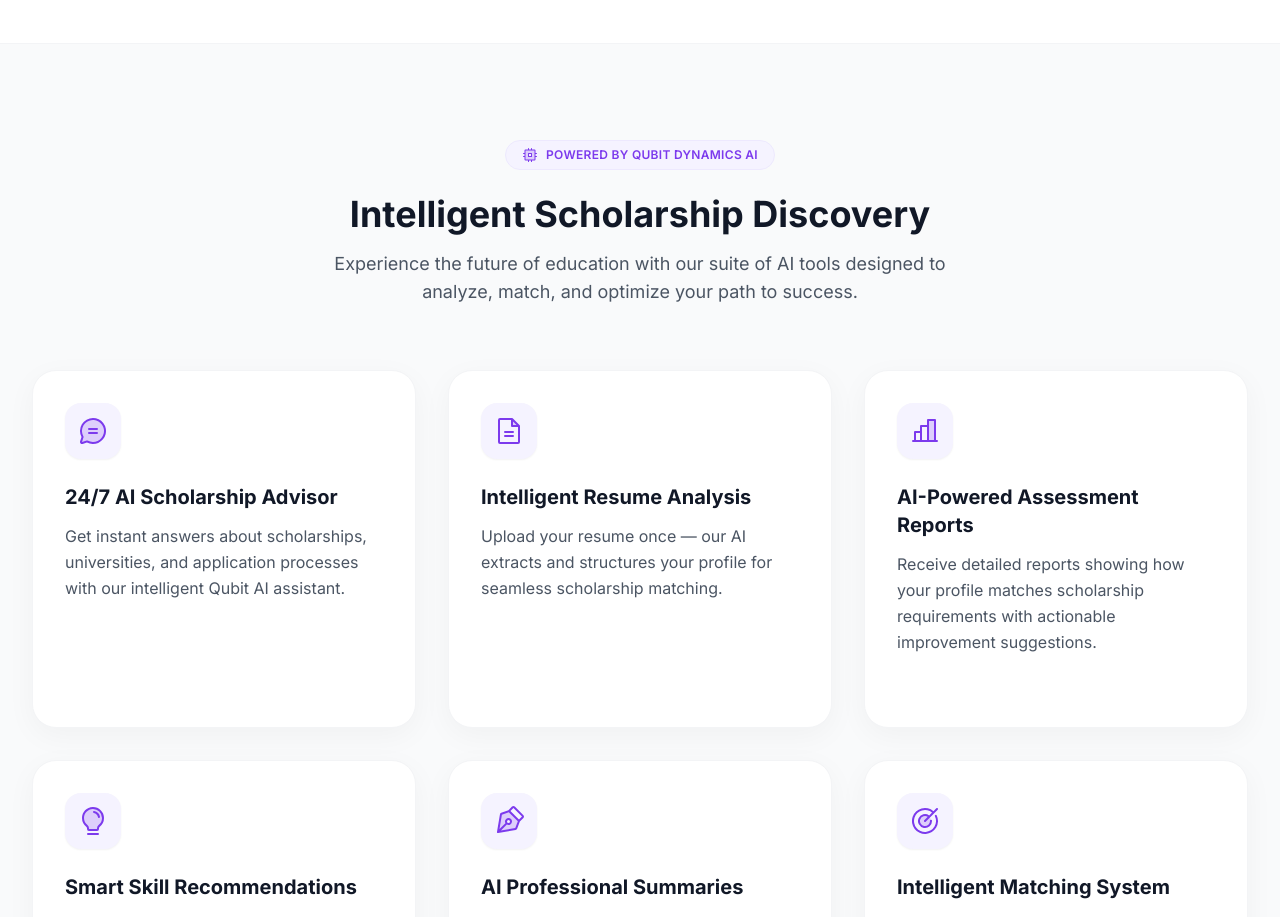
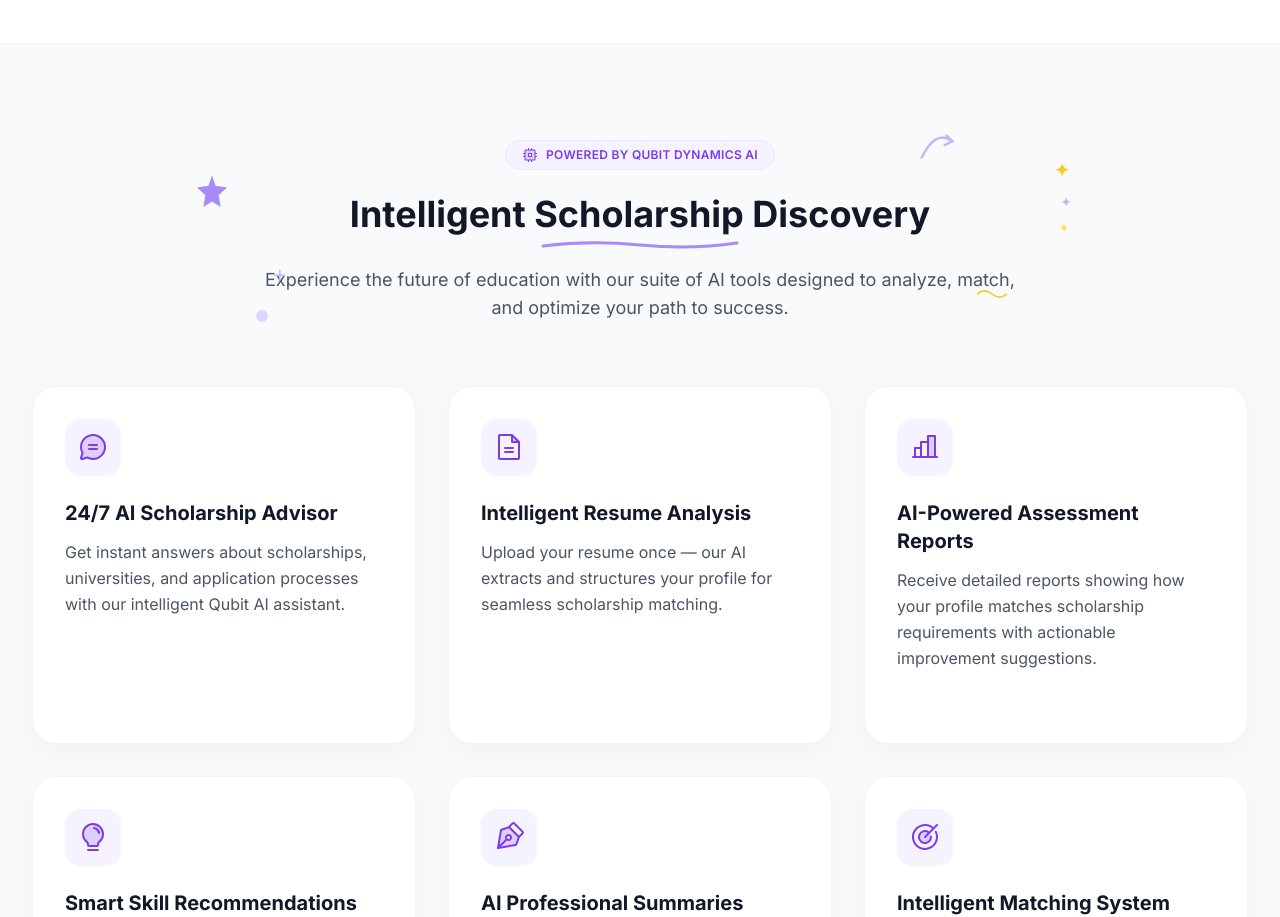
Before and after one commit to sheikhmuhammadzain/goloablstudy, a React (Vite) app: page / in a window 1280 px wide. Shown: the part 820-1737 px from the top of the page. Built offline with nearby package versions, Linux system fonts and the light colour scheme.

Commit message:
added more info

```diff
--- a/components/AIFeaturesShowcase.tsx
+++ b/components/AIFeaturesShowcase.tsx
@@ -68,8 +68,88 @@ export const AIFeaturesShowcase: React.FC = () => {
     <section className="py-24 bg-gray-50">
       <div className="max-w-7xl mx-auto px-4 sm:px-6 lg:px-8">
 
-        {/* Header Section */}
-        <div className="text-center max-w-2xl mx-auto mb-16">
+        {/* Header Section with Doodles */}
+        <div className="text-center max-w-3xl mx-auto mb-16 relative">
+
+          {/* Doodle: Star - Left Side */}
+          <motion.svg
+            initial={{ opacity: 0, scale: 0, rotate: -20 }}
+            whileInView={{ opacity: 1, scale: 1, rotate: 0 }}
+            viewport={{ once: true }}
+            transition={{ delay: 0.3, type: "spring", stiffness: 200 }}
+            className="absolute -left-4 md:-left-16 top-8 w-8 h-8 md:w-10 md:h-10 text-brand-400"
+            viewBox="0 0 24 24"
+            fill="currentColor"
+          >
+            <path d="M12 2L14.09 8.26L21 9.27L16 13.97L17.18 21L12 17.77L6.82 21L8 13.97L3 9.27L9.91 8.26L12 2Z" />
+          </motion.svg>
+
+          {/* Doodle: Sparkle Dots - Right */}
+          <motion.div
+            initial={{ opacity: 0 }}
+            whileInView={{ opacity: 1 }}
+            viewport={{ once: true }}
+            transition={{ delay: 0.4 }}
+            className="absolute -right-2 md:-right-12 top-4 flex flex-col gap-2"
+          >
+            <span className="text-yellow-400 text-xl">✦</span>
+            <span className="text-brand-300 text-sm ml-2">✦</span>
+            <span className="text-yellow-300 text-xs ml-1">✦</span>
+          </motion.div>
+
+          {/* Doodle: Curved Arrow - Top Right */}
+          <motion.svg
+            initial={{ opacity: 0, pathLength: 0 }}
+            whileInView={{ opacity: 1 }}
+            viewport={{ once: true }}
+            transition={{ delay: 0.5, duration: 0.6 }}
+            className="absolute right-8 md:right-16 -top-4 w-10 h-10 md:w-12 md:h-12 text-brand-300 hidden md:block"
+            viewBox="0 0 50 50"
+            fill="none"
+            stroke="currentColor"
+            strokeWidth="2.5"
+            strokeLinecap="round"
+          >
+            <path d="M10 35 Q 25 5, 42 18" />
+            <path d="M36 12 L 42 18 L 34 22" />
+          </motion.svg>
+
+          {/* Doodle: Small Circle - Bottom Left */}
+          <motion.div
+            initial={{ opacity: 0, scale: 0 }}
+            whileInView={{ opacity: 1, scale: 1 }}
+            viewport={{ once: true }}
+            transition={{ delay: 0.6 }}
+            className="absolute left-8 md:left-0 bottom-0 w-3 h-3 rounded-full bg-brand-200 hidden md:block"
+          />
+
+          {/* Doodle: Plus Sign */}
+          <motion.div
+            initial={{ opacity: 0, rotate: -45 }}
+            whileInView={{ opacity: 1, rotate: 0 }}
+            viewport={{ once: true }}
+            transition={{ delay: 0.7 }}
+            className="absolute -left-2 md:left-4 bottom-8 text-brand-300 text-2xl font-light hidden md:block"
+          >
+            +
+          </motion.div>
+
+          {/* Doodle: Wavy Line - Right Side */}
+          <motion.svg
+            initial={{ opacity: 0 }}
+            whileInView={{ opacity: 1 }}
+            viewport={{ once: true }}
+            transition={{ delay: 0.5 }}
+            className="absolute -right-4 md:right-4 bottom-4 w-8 h-6 text-yellow-400 hidden md:block"
+            viewBox="0 0 40 20"
+            fill="none"
+            stroke="currentColor"
+            strokeWidth="2"
+            strokeLinecap="round"
+          >
+            <path d="M2 10 Q 10 2, 20 10 T 38 10" />
+          </motion.svg>
+
           <motion.div
             initial={{ opacity: 0, scale: 0.9 }}
             whileInView={{ opacity: 1, scale: 1 }}
@@ -80,22 +160,47 @@ export const AIFeaturesShowcase: React.FC = () => {
             <span>Powered by Qubit Dynamics AI</span>
           </motion.div>
 
+          {/* Title with Underline Doodle */}
+          <div className="relative inline-block">
             <motion.h2
               initial={{ opacity: 0, y: 20 }}
               whileInView={{ opacity: 1, y: 0 }}
               viewport={{ once: true }}
               transition={{ delay: 0.1 }}
-            className="text-3xl md:text-4xl font-bold text-gray-900 mb-4"
+              className="text-3xl md:text-4xl font-bold text-gray-900 mb-2"
             >
               Intelligent Scholarship Discovery
             </motion.h2>
+
+            {/* Doodle: Hand-drawn Underline */}
+            <motion.svg
+              initial={{ opacity: 0 }}
+              whileInView={{ opacity: 1 }}
+              viewport={{ once: true }}
+              transition={{ delay: 0.4 }}
+              className="absolute -bottom-2 left-1/2 -translate-x-1/2 w-56 md:w-72 h-3"
+              viewBox="0 0 200 12"
+              fill="none"
+            >
+              <motion.path
+                d="M3 8 Q 50 2, 100 7 T 197 5"
+                stroke="#a78bfa"
+                strokeWidth="3"
+                strokeLinecap="round"
+                initial={{ pathLength: 0 }}
+                whileInView={{ pathLength: 1 }}
+                viewport={{ once: true }}
+                transition={{ delay: 0.5, duration: 0.8 }}
+              />
+            </motion.svg>
+          </div>
 
           <motion.p
             initial={{ opacity: 0, y: 20 }}
             whileInView={{ opacity: 1, y: 0 }}
             viewport={{ once: true }}
             transition={{ delay: 0.2 }}
-            className="text-lg text-gray-600"
+            className="text-lg text-gray-600 mt-6"
           >
             Experience the future of education with our suite of AI tools designed to analyze, match, and optimize your path to success.
           </motion.p>
```
Also changed, not shown: App.tsx (+4 -4 lines). Lines whose indentation alone changed are shown as unchanged.
